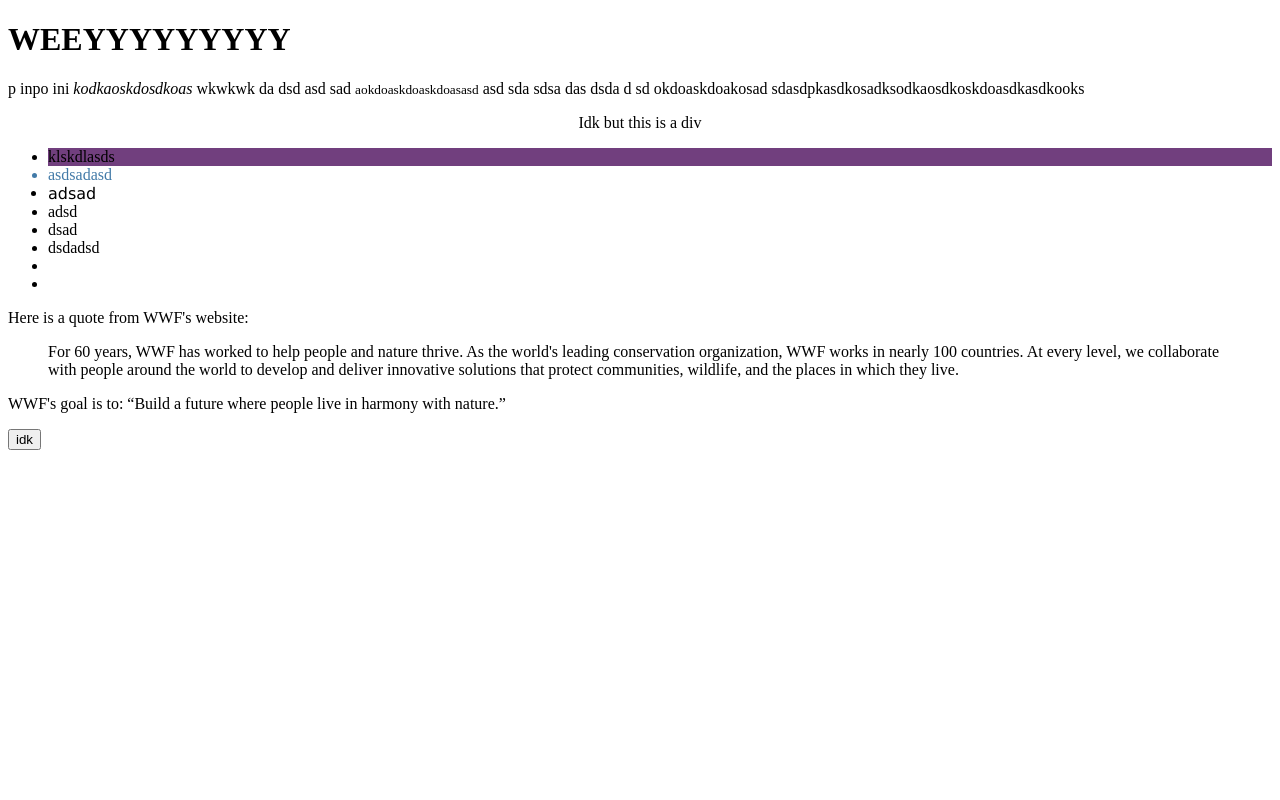
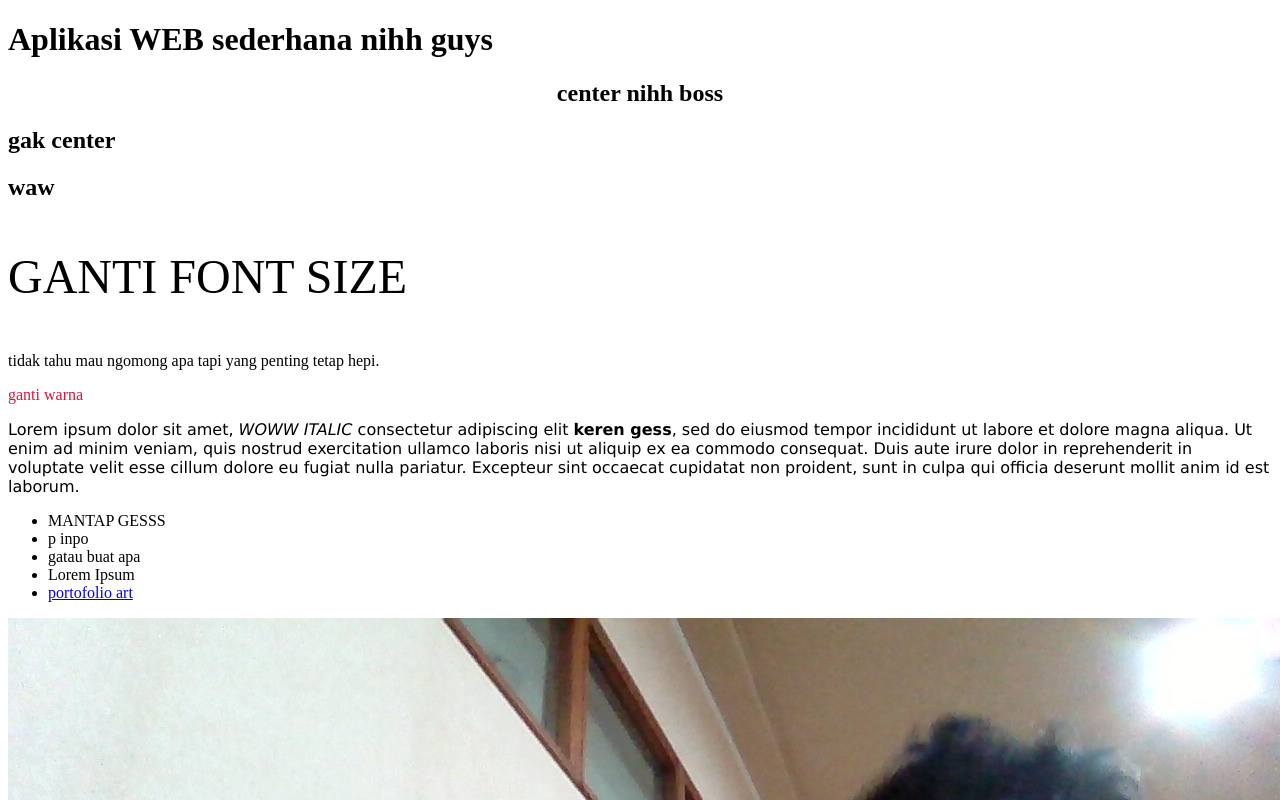
Before and after one commit to ihsankhwaritsmi/web-programming-pweb-g, a plain HTML site: page index.html in a window 1280 px wide. Shown: the top 800 px of the page. Drawn offline with Linux system fonts and the light colour scheme.

Commit message:
friends jpg

```diff
--- a/index.html
+++ b/index.html
@@ -6,7 +6,27 @@
     <title>Document</title>
 </head>
 <body>
-    <h1>WEEYYYYYYYYY </h1>
+    <h1>Aplikasi WEB sederhana nihh guys</h1>
+    <h2 style="text-align: center;">center nihh boss
+    </h2>
+    <h2 style="text-align:justify;">gak center
+    </h2>
+    <h2 style="text-align:justify;">waw
+    </h2>
+    <p style="font-size: 300%;">GANTI FONT SIZE</p>
+    <p>tidak tahu mau ngomong apa tapi yang penting tetap hepi.</p>
+    <p style="color:crimson">ganti warna</p>
+    <p style="font-family: verdana;">Lorem ipsum dolor sit amet, <i>WOWW ITALIC</i> consectetur adipiscing elit <b>keren gess</b>, sed do eiusmod tempor incididunt ut labore et dolore magna aliqua. Ut enim ad minim veniam, quis nostrud exercitation ullamco laboris nisi ut aliquip ex ea commodo consequat. Duis aute irure dolor in reprehenderit in voluptate velit esse cillum dolore eu fugiat nulla pariatur. Excepteur sint occaecat cupidatat non proident, sunt in culpa qui officia deserunt mollit anim id est laborum.</p>
+    <ul>
+        <li>MANTAP GESSS</li>
+        <li>p inpo</li>
+        <li>gatau buat apa</li>
+        <li>Lorem Ipsum</li>
+        <li> <a href="https://alkhwaritsmi.artstation.com/">portofolio art</a></li>
+    </ul>
+
+    <img src="foto.jpg" >
+    <!-- <h1>WEEYYYYYYYYY </h1>
     <p>p inpo ini <i>kodkaoskdosdkoas</i> wkwkwk da dsd asd sad <small>aokdoaskdoaskdoasasd</small> asd sda sdsa das dsda d sd okdoaskdoakosad sdasdpkasdkosadksodkaosdkoskdoasdkasdkooks</p>
     <div style="text-align: center;">Idk but this is a div</div>
     <ul>
@@ -23,9 +43,7 @@
 <blockquote cite="http://www.worldwildlife.org/who/index.html">
 For 60 years, WWF has worked to help people and nature thrive. As the world's leading conservation organization, WWF works in nearly 100 countries. At every level, we collaborate with people around the world to develop and deliver innovative solutions that protect communities, wildlife, and the places in which they live.
 </blockquote>
-
 <p>WWF's goal is to: <q>Build a future where people live in harmony with nature.</q></p>
-
-    <input type="button" value="idk">
+    <input type="button" value="idk"> -->
 </body>
 </html>
```
Also changed, not shown: foto.jpg (added).
